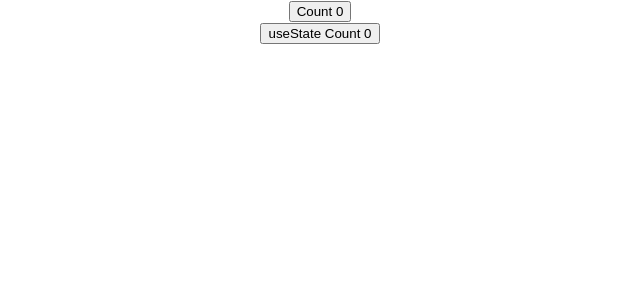
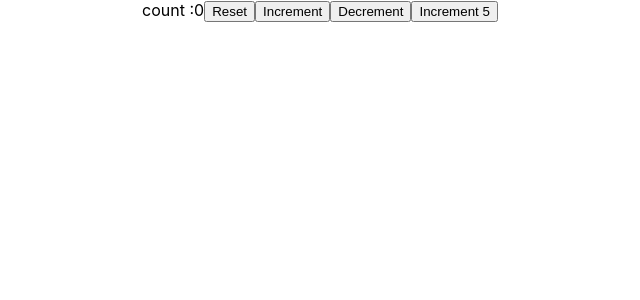
Before and after one commit to gostgmaer/react-hooks-application, a React (Create React App) app: page / in a window 1280 px wide. Shown: the top 300 px of the page, without its empty margins (320-960 px from the left). Built offline with nearby package versions, Linux system fonts and the light colour scheme.

Commit message:
HookCounterTWO

```diff
--- a/package.json
+++ b/package.json
@@ -6,7 +6,9 @@
     "@testing-library/jest-dom": "^5.16.5",
     "@testing-library/react": "^13.4.0",
     "@testing-library/user-event": "^13.5.0",
+    "axios": "^1.1.3",
     "bootstrap": "^5.2.2",
+    "formik": "^2.2.9",
     "react": "^18.2.0",
     "react-dom": "^18.2.0",
     "react-scripts": "5.0.1",
--- a/src/App.js
+++ b/src/App.js
@@ -1,12 +1,14 @@
 import './App.css';
 import ClassCounter from './Components/ClassCounter';
 import HookCounter from './Components/HookCounter';
+import HookCounterTWO from './Components/HookCounterTWO';
 
 function App() {
   return (
     <div className="App">
-     <ClassCounter></ClassCounter>
-     <HookCounter></HookCounter>
+     {/* <ClassCounter></ClassCounter>
+     <HookCounter></HookCounter> */}
+     <HookCounterTWO></HookCounterTWO>
     </div>
   );
 }
--- /dev/null
+++ b/src/Components/HookCounterTWO.js
@@ -0,0 +1,23 @@
+import React,{useState} from 'react'
+
+function HookCounterTWO() {
+    const initialCount = 0
+    const [count,setCount]=useState(initialCount)
+    const IncrementFIve=()=>{
+        for (let index = 0; index < 5; index++) {
+           setCount(prevCount => prevCount+1)
+
+        }
+    }
+  return (
+    <div>
+        count :{count}
+        <button onClick={()=>setCount(initialCount)}>Reset</button>
+        <button onClick={()=>setCount(prevCount => prevCount+1)} >Increment</button>
+        <button onClick={()=>setCount(prevCount => prevCount-1)} >Decrement</button>
+        <button onClick={IncrementFIve} >Increment 5</button>
+    </div>
+  )
+}
+
+export default HookCounterTWO
```
Also changed, not shown: 1 other file (tests, documents, lock files or other folders).
